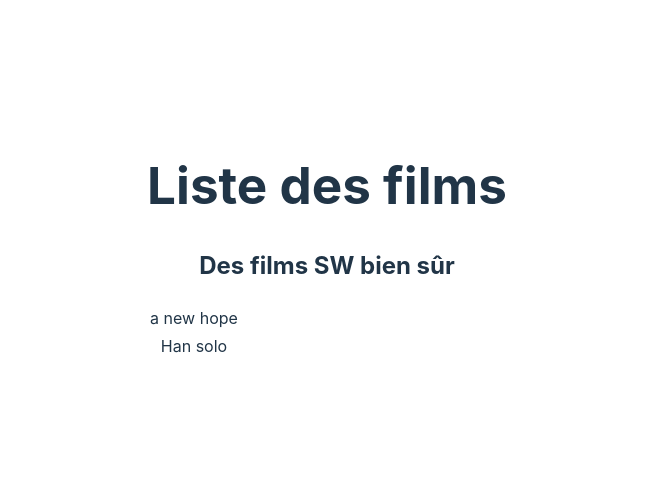
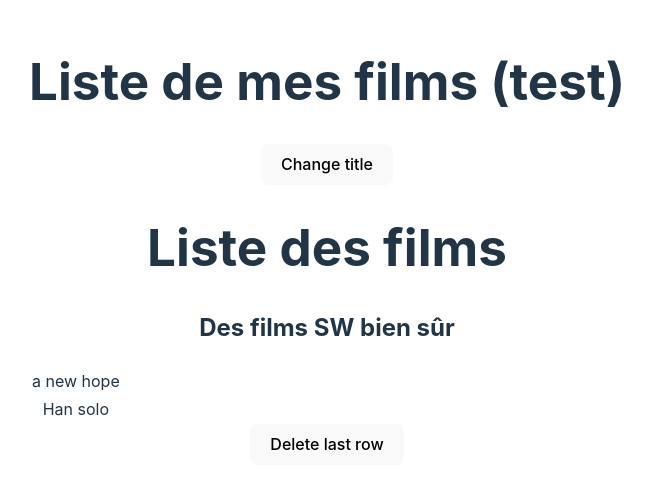
Before and after one commit to devtobecurious/celuga-formation-react, a React (Vite) app in the folder vite-project/: page / in a window 1280 px wide. Shown: the part 158-646 px from the top of the page, without its empty margins (313-965 px from the left). Built offline with nearby package versions, Linux system fonts and the light colour scheme.

Commit message:
feat: useState

```diff
--- a/vite-project/src/App.tsx
+++ b/vite-project/src/App.tsx
@@ -1,9 +1,11 @@
 import "./App.css";
 import { ListFilms } from "./features/films/components/ListFilms";
+import { DisplayTitle } from "./shared/ui/DisplayTitle";
 
 function App() {
   return (
     <>
+      <DisplayTitle />
       <ListFilms />
     </>
   );
--- a/vite-project/src/features/films/components/ListFilms.tsx
+++ b/vite-project/src/features/films/components/ListFilms.tsx
@@ -12,24 +12,35 @@ import { GetAllFilmsService } from "../services/get-all-films-service"
 
 //     return <h1>Liste des films</h1>
 // }
+export type ToClickEmpty = () => void
+
 
 export const ListFilms = () => {
+    console.info('ListFilms')
+
     const service = new GetAllFilmsService()
     const list = service.getAll()
     const trList = list.map(item => <tr><td>{item.title}</td></tr>)
+
+    const toDelete: ToClickEmpty = () => {
+        list.pop()
+        console.info('to delete', list.length)
+    }
 
     return (
         <>
             <h1>Liste des films</h1>
             <h2>Des films SW bien sûr</h2>
 
-            { trList.length == 0 && <i>Aucun élément</i> }
+            { trList.length === 0 && <i>Aucun élément</i> }
 
             <table>
                 <tbody>
                     {trList}
                 </tbody>
             </table>
+
+            <button onClick={toDelete}>Delete last row</button>
         </>
     )
 }
--- /dev/null
+++ b/vite-project/src/shared/ui/DisplayTitle/index.tsx
@@ -0,0 +1,19 @@
+import { useState } from "react"
+
+export const DisplayTitle = () => {
+    const [title, setTitle] = useState('Liste de mes films (test)')
+
+    console.info('Display title')
+    // let title = 'Liste de mes films (test)'
+    const changeTitle = () => {
+        console.info('click')
+        setTitle('Mes films !')
+    }
+
+    return (
+        <>
+            <h1>{title}</h1>
+            <button onClick={changeTitle}>Change title</button>
+        </>
+    )
+}
```
